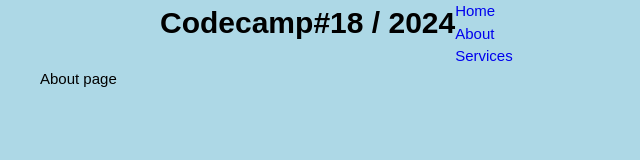
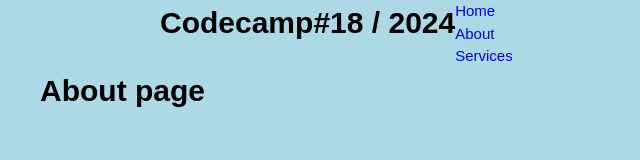
Before and after one commit to Samach-C/cc18-workshop1, a plain HTML site: page about.html in a window 1280 px wide. Shown: the whole page, without its empty margins (0-640 px from the left). Drawn offline with Linux system fonts and the light colour scheme.

Commit message:
add main.js + update about.html

```diff
--- a/about.html
+++ b/about.html
@@ -20,6 +20,6 @@
         </nav>
       </div>
     </header>
-    About page
+    <h1>About page</h1>
 </body>
 </html>
```
